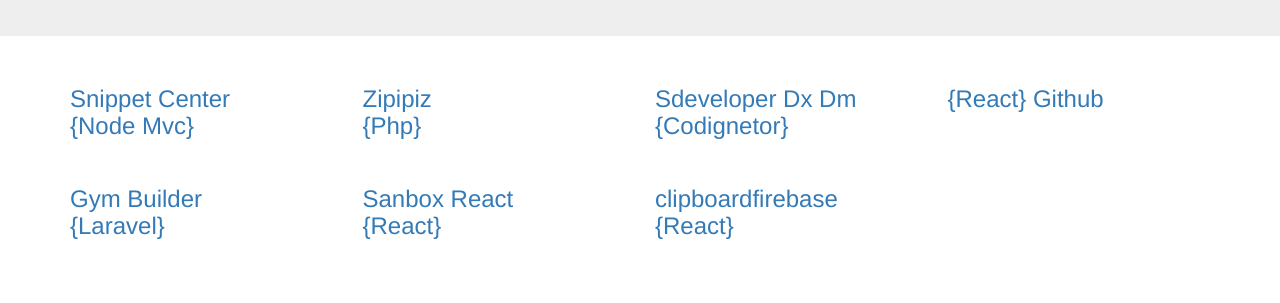
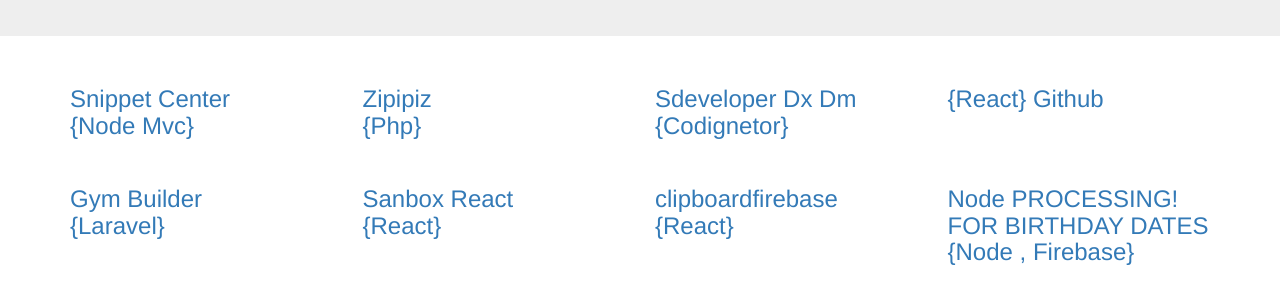
Before and after one commit to satheeshdragon/web_listing, a plain HTML site: page index.html in a window 1280 px wide. Shown: the part 159-462 px from the top of the page. Drawn offline with nearby package versions, Linux system fonts and the light colour scheme.

Commit message:
Update index.html

```diff
--- a/index.html
+++ b/index.html
@@ -38,6 +38,10 @@
       <h3><a href="https://satheeshdragon.github.io/clipboard_firebase/" target="_blank">clipboardfirebase <br> {React}</a></h3>
     </div>
 
+    <div class="col-sm-3">
+      <h3><a href="https://firenodebirth.herokuapp.com/" target="_blank">Node PROCESSING! FOR BIRTHDAY DATES <br> {Node , Firebase}</a></h3>
+    </div>
+
 
 
 
```
